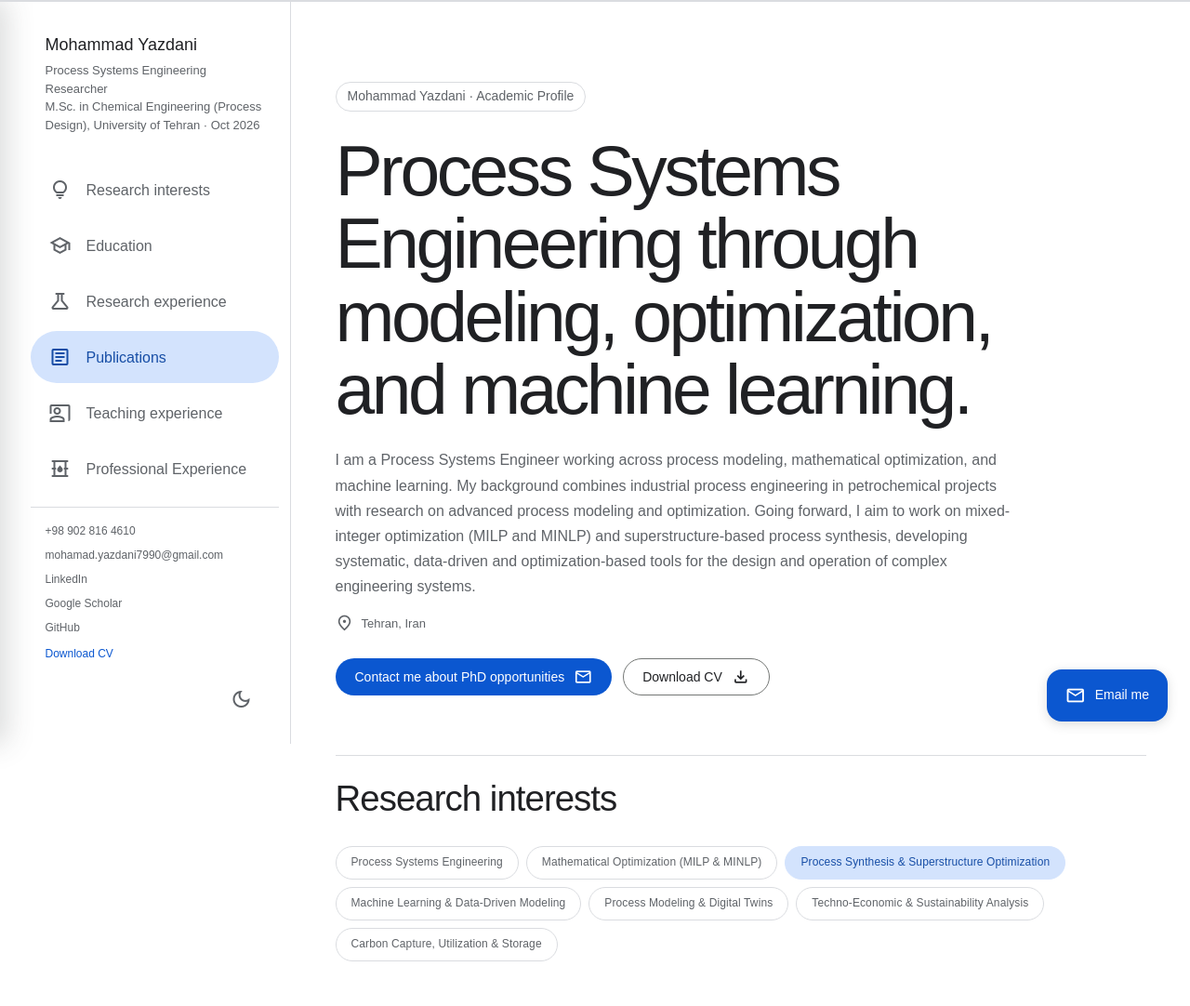
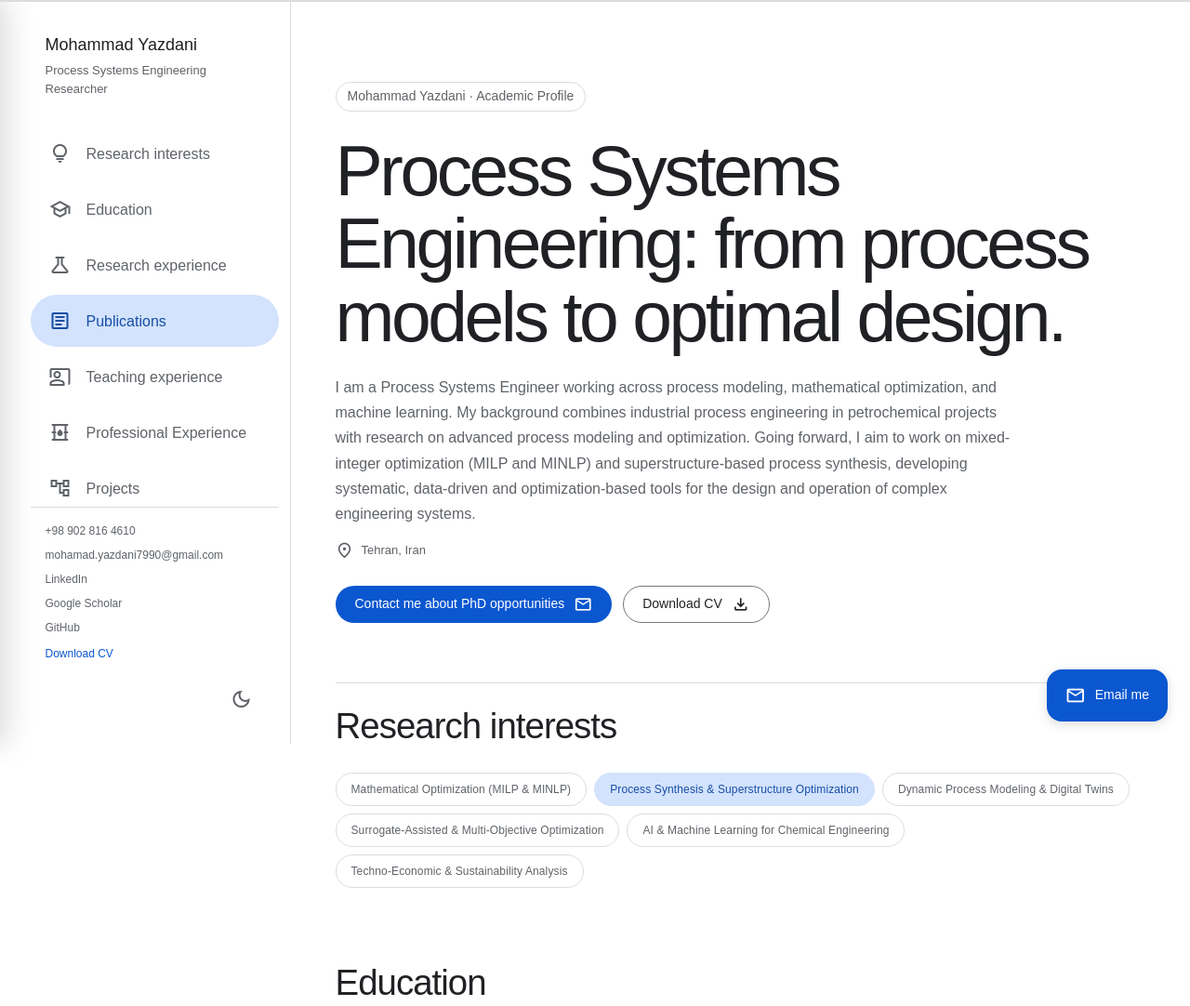
Before and after one commit to mohammmadyazdani/mohammmadyazdani.github.io, a plain HTML site: page index.html in a window 1280 px wide. Shown: the top 1082 px of the page at 93% size. Drawn offline with nearby package versions, Linux system fonts and the light colour scheme; a web font is replaced by a local one.

Commit message:
Add files via upload

```diff
--- a/index.html
+++ b/index.html
@@ -325,6 +325,9 @@ footer{border-top:1px solid var(--outline-variant);padding-top:16px;margin-top:6
       "Mixed-Integer Nonlinear Programming (MINLP)",
       "Superstructure Optimization",
       "Process Synthesis",
+      "Dynamic Process Modeling",
+      "Surrogate Modeling",
+      "Multi-Objective Optimization",
       "Machine Learning",
       "Process Modeling",
       "Digital Twins",
@@ -356,7 +359,7 @@ footer{border-top:1px solid var(--outline-variant);padding-top:16px;margin-top:6
 
 <div class="shell">
 <aside class="rail" aria-label="Academic profile navigation">
-  <div class="brand"><strong class="title-md">Mohammad Yazdani</strong><span class="body-sm">Process Systems Engineering Researcher<br>M.Sc. in Chemical Engineering (Process Design), University of Tehran · Oct 2026</span></div>
+  <div class="brand"><strong class="title-md">Mohammad Yazdani</strong><span class="body-sm">Process Systems Engineering Researcher</span></div>
   <nav class="nav" id="railNav">
     <a href="#interests" class="state"><span class="material-symbols-outlined" aria-hidden="true">lightbulb</span><span>Research interests</span></a>
     <a href="#education" class="state"><span class="material-symbols-outlined" aria-hidden="true">school</span><span>Education</span></a>
@@ -388,7 +391,7 @@ footer{border-top:1px solid var(--outline-variant);padding-top:16px;margin-top:6
   <section class="hero" id="top">
     <div class="hero-content">
       <div class="eyebrow label-lg">Mohammad Yazdani · Academic Profile</div>
-      <h1 class="display">Process Systems Engineering through modeling, optimization, and machine learning.</h1>
+      <h1 class="display">Process Systems Engineering: from process models to optimal design.</h1>
       <p class="lead body-lg">I am a Process Systems Engineer working across process modeling, mathematical optimization, and machine learning. My background combines industrial process engineering in petrochemical projects with research on advanced process modeling and optimization. Going forward, I aim to work on mixed-integer optimization (MILP and MINLP) and superstructure-based process synthesis, developing systematic, data-driven and optimization-based tools for the design and operation of complex engineering systems.</p>
       <div class="body-sm location-line"><span class="material-symbols-outlined" aria-hidden="true">location_on</span>Tehran, Iran</div>
       <div class="hero-actions">
@@ -401,7 +404,7 @@ footer{border-top:1px solid var(--outline-variant);padding-top:16px;margin-top:6
   <section class="section reveal" id="interests">
     <div class="section-head"><h2 class="headline">Research interests</h2></div>
     <div class="chips">
-      <span class="chip label-md">Process Systems Engineering</span><span class="chip label-md">Mathematical Optimization (MILP &amp; MINLP)</span><span class="chip emphasis label-md">Process Synthesis &amp; Superstructure Optimization</span><span class="chip label-md">Machine Learning &amp; Data-Driven Modeling</span><span class="chip label-md">Process Modeling &amp; Digital Twins</span><span class="chip label-md">Techno-Economic &amp; Sustainability Analysis</span><span class="chip label-md">Carbon Capture, Utilization &amp; Storage</span></div>
+      <span class="chip label-md">Mathematical Optimization (MILP &amp; MINLP)</span><span class="chip emphasis label-md">Process Synthesis &amp; Superstructure Optimization</span><span class="chip label-md">Dynamic Process Modeling &amp; Digital Twins</span><span class="chip label-md">Surrogate-Assisted &amp; Multi-Objective Optimization</span><span class="chip label-md">AI &amp; Machine Learning for Chemical Engineering</span><span class="chip label-md">Techno-Economic &amp; Sustainability Analysis</span></div>
   </section>
 
   <section class="section reveal" id="education"><div class="section-head"><h2 class="headline">Education</h2></div><div class="list">
```
